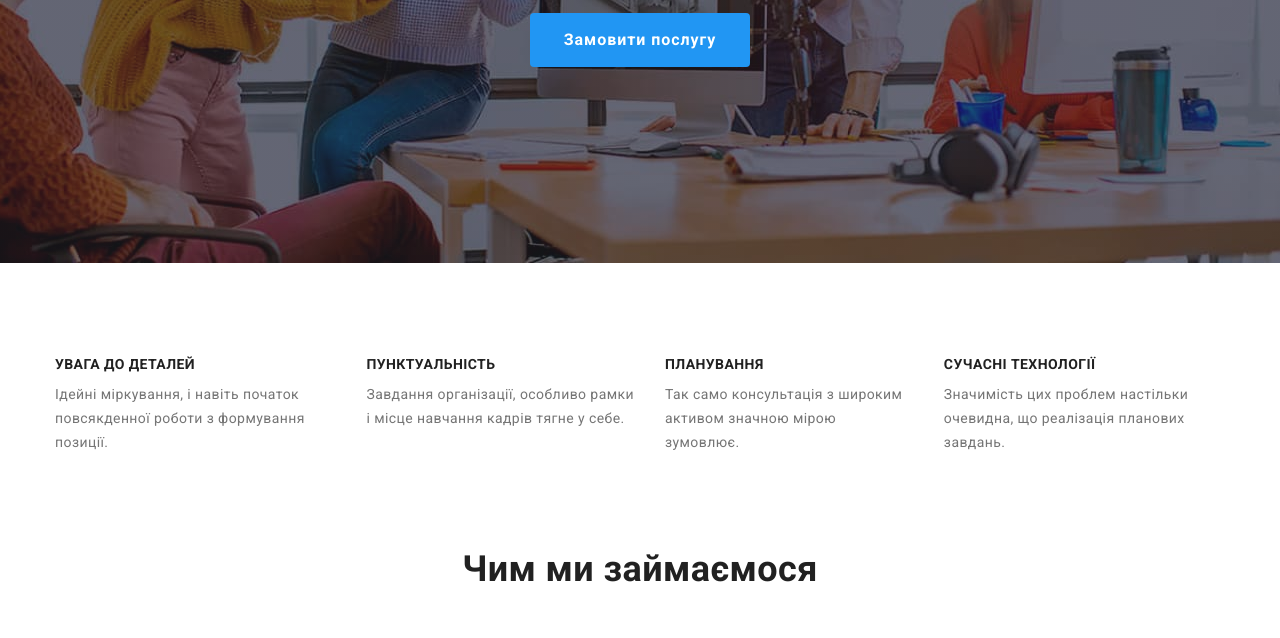
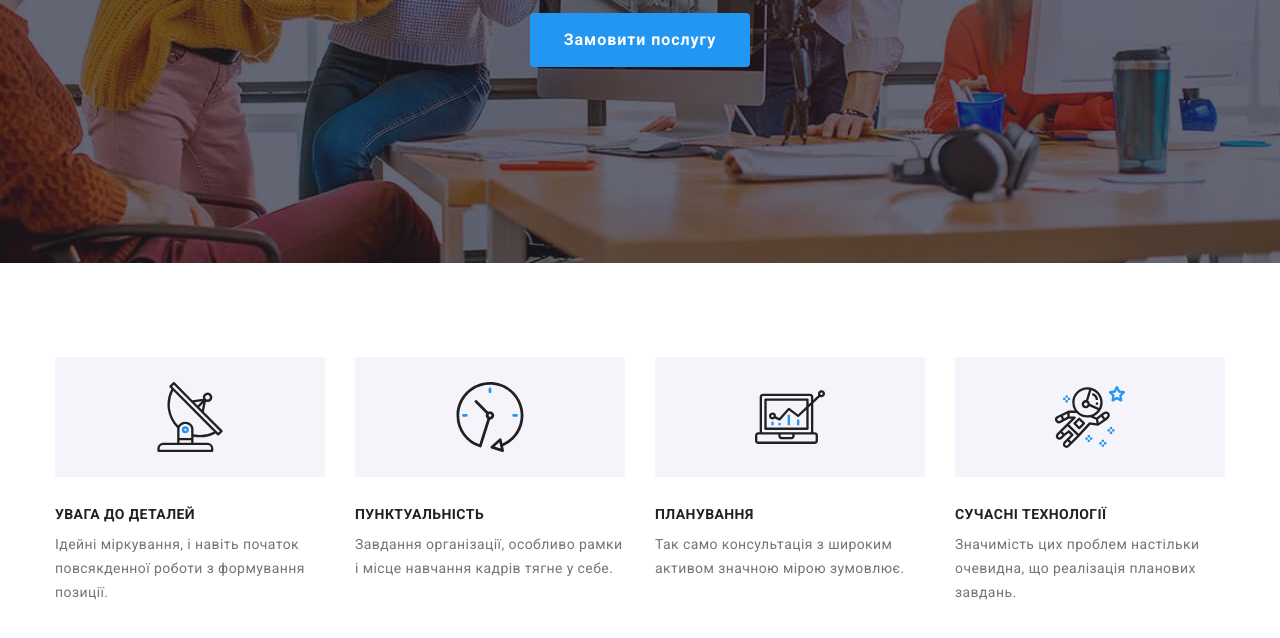
Before and after one commit to FreeNit/goit-markup-hw-04, a plain HTML site: page index.html in a window 1280 px wide. Shown: the part 418-1056 px from the top of the page. Drawn offline with Linux system fonts and the light colour scheme.

Commit message:
Add svg to the advantage section

```diff
--- a/css/style.css
+++ b/css/style.css
@@ -266,6 +266,19 @@ a {
 }
 
 /* OUR ADVANTAGES */
+
+.advantage-icon-wrapper {
+  height: 120px;
+  padding: 25px 100px;
+  margin-bottom: 30px;
+  background-color: var(--background-color);
+}
+
+.advantage-icon {
+  height: 70px;
+  width: 70px;
+}
+
 .advantage-value {
   font-weight: 700;
   font-size: 14px;
--- a/index.html
+++ b/index.html
@@ -64,13 +64,17 @@
           <button class="btn make-order" type="button">Замовити послугу</button>
         </div>
       </section>
-
       <!-- Advantages  -->
       <section class="section">
         <div class="container">
           <h2 class="visually-hidden">Наші Переваги</h2>
           <ul class="advantage-list list">
             <li class="advantage-item">
+              <div class="advantage-icon-wrapper">
+                <svg class="advantage-icon">
+                  <use href="./images/sprite_optimized.svg#icon-antenna"></use>
+                </svg>
+              </div>
               <h3 class="advantage-value">Увага до деталей</h3>
               <p class="advantage-description">
                 Ідейні міркування, і навіть початок повсякденної роботи з
@@ -78,6 +82,11 @@
               </p>
             </li>
             <li class="advantage-item">
+              <div class="advantage-icon-wrapper">
+                <svg class="advantage-icon">
+                  <use href="./images/sprite_optimized.svg#icon-clock"></use>
+                </svg>
+              </div>
               <h3 class="advantage-value">Пунктуальність</h3>
               <p class="advantage-description">
                 Завдання організації, особливо рамки і місце навчання кадрів
@@ -85,12 +94,24 @@
               </p>
             </li>
             <li class="advantage-item">
+              <div class="advantage-icon-wrapper">
+                <svg class="advantage-icon">
+                  <use href="./images/sprite_optimized.svg#icon-diagram"></use>
+                </svg>
+              </div>
               <h3 class="advantage-value">Планування</h3>
               <p class="advantage-description">
                 Так само консультація з широким активом значною мірою зумовлює.
               </p>
             </li>
             <li class="advantage-item">
+              <div class="advantage-icon-wrapper">
+                <svg class="advantage-icon">
+                  <use
+                    href="./images/sprite_optimized.svg#icon-astronaut"
+                  ></use>
+                </svg>
+              </div>
               <h3 class="advantage-value">Сучасні технології</h3>
               <p class="advantage-description">
                 Значимість цих проблем настільки очевидна, що реалізація
```
